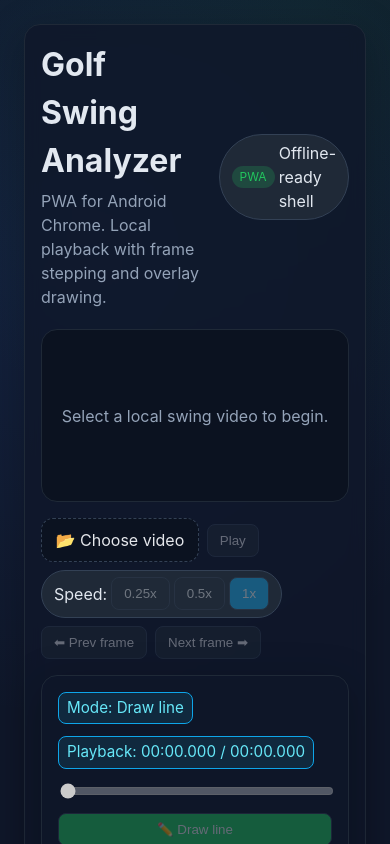
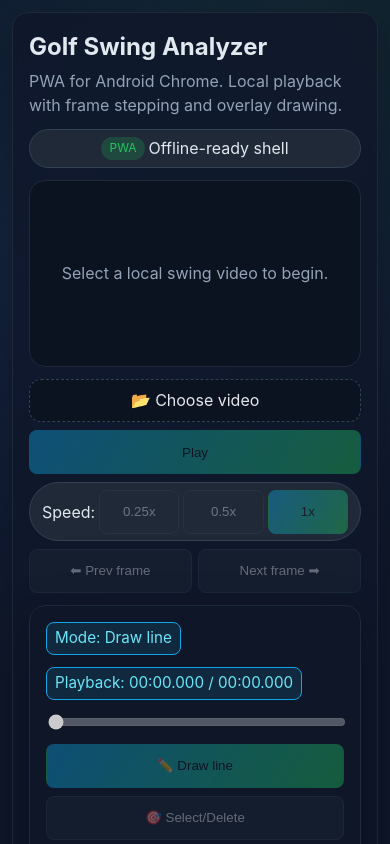
Before and after one commit to matsuatsu/pwa-movie-viewer, a React (Vite) app: page / in a window 390 px wide. Shown: the top 844 px of the page. Built offline with nearby package versions, Linux system fonts and the light colour scheme.

Commit message:
Improve mobile layout and controls

```diff
--- a/src/App.tsx
+++ b/src/App.tsx
@@ -296,11 +296,11 @@ function App() {
   };
 
   return (
-    <div className="panel" style={{ display: 'flex', flexDirection: 'column', gap: '1rem' }}>
-      <header style={{ display: 'flex', justifyContent: 'space-between', gap: '0.5rem', alignItems: 'center' }}>
+    <div className="panel app-shell">
+      <header className="hero-header">
         <div>
-          <h1 style={{ margin: 0 }}>Golf Swing Analyzer</h1>
-          <p style={{ margin: '0.25rem 0', color: '#94a3b8' }}>
+          <h1 className="title">Golf Swing Analyzer</h1>
+          <p className="subtitle">
             PWA for Android Chrome. Local playback with frame stepping and overlay drawing.
           </p>
         </div>
@@ -326,17 +326,23 @@ function App() {
           📂 Choose video
           <input type="file" accept="video/*" onChange={onFileChange} />
         </label>
-        <button onClick={handlePlayPause} disabled={!videoUrl}>
+        <button className="primary" onClick={handlePlayPause} disabled={!videoUrl}>
           {isPlaying ? 'Pause' : 'Play'}
         </button>
-        <div className="pill">
-          Speed:
+        <div className="pill speed-pill">
+          <span>Speed:</span>
           {[0.25, 0.5, 1].map((rate) => (
-            <button key={rate} onClick={() => handleRateChange(rate)} disabled={!videoUrl} style={{ background: playbackRate === rate ? '#0ea5e9' : undefined }}>
+            <button
+              key={rate}
+              onClick={() => handleRateChange(rate)}
+              disabled={!videoUrl}
+              className={playbackRate === rate ? 'active' : ''}
+            >
               {rate}x
             </button>
           ))}
         </div>
+        <div className="stepper">
           <button onClick={() => step(-1)} disabled={!videoUrl}>
             ⬅︎ Prev frame
           </button>
@@ -344,21 +350,31 @@ function App() {
             Next frame ➡︎
           </button>
         </div>
+      </div>
 
       <div className="panel" style={{ display: 'flex', flexDirection: 'column', gap: '0.75rem' }}>
         <div className="status-bar">
           <span className="chip">Mode: {mode === 'draw' ? 'Draw line' : 'Select/Delete'}</span>
           <span className="chip">Playback: {formattedTime(currentTime)} / {formattedTime(duration || 0)}</span>
-          {videoFile && <span className="chip">{videoFile.name}</span>}
+          {videoFile && <span className="chip file-chip">{videoFile.name}</span>}
         </div>
 
-        <input type="range" min={0} max={duration || 0} step={0.001} value={duration ? currentTime : 0} onChange={(e) => handleSeek(Number(e.target.value))} disabled={!videoUrl} />
+        <input
+          className="seek"
+          type="range"
+          min={0}
+          max={duration || 0}
+          step={0.001}
+          value={duration ? currentTime : 0}
+          onChange={(e) => handleSeek(Number(e.target.value))}
+          disabled={!videoUrl}
+        />
 
         <div className="controls">
-          <button onClick={() => setMode('draw')} disabled={!videoUrl} style={{ background: mode === 'draw' ? '#22c55e' : undefined }}>
+          <button onClick={() => setMode('draw')} disabled={!videoUrl} className={mode === 'draw' ? 'active' : ''}>
             ✏️ Draw line
           </button>
-          <button onClick={() => setMode('select')} disabled={!videoUrl} style={{ background: mode === 'select' ? '#22c55e' : undefined }}>
+          <button onClick={() => setMode('select')} disabled={!videoUrl} className={mode === 'select' ? 'active' : ''}>
             🎯 Select/Delete
           </button>
           <button onClick={deleteSelected} disabled={!selectedId}>
--- a/src/index.css
+++ b/src/index.css
@@ -25,7 +25,7 @@ a {
 #root {
   max-width: 1200px;
   margin: 0 auto;
-  padding: 1.5rem;
+  padding: 1.25rem;
 }
 
 button {
@@ -36,6 +36,7 @@ button {
   padding: 0.5rem 0.75rem;
   cursor: pointer;
   transition: transform 0.1s ease, box-shadow 0.1s ease, background 0.1s ease;
+  min-height: 44px;
 }
 
 button:hover:not(:disabled) {
@@ -59,6 +60,29 @@ input[type='range'] {
   gap: 0.5rem;
 }
 
+.app-shell {
+  display: flex;
+  flex-direction: column;
+  gap: 1rem;
+}
+
+.hero-header {
+  display: flex;
+  justify-content: space-between;
+  gap: 0.75rem;
+  align-items: center;
+}
+
+.title {
+  margin: 0;
+  font-size: clamp(1.5rem, 3vw, 2rem);
+}
+
+.subtitle {
+  margin: 0.25rem 0 0;
+  color: #94a3b8;
+}
+
 .pill {
   display: inline-flex;
   align-items: center;
@@ -67,6 +91,18 @@ input[type='range'] {
   border: 1px solid #334155;
   padding: 0.4rem 0.75rem;
   border-radius: 999px;
+}
+
+.pill button {
+  padding: 0.35rem 0.6rem;
+}
+
+.pill button.active,
+.controls button.active,
+.primary {
+  background: linear-gradient(120deg, #0ea5e9, #22c55e);
+  color: #0b1220;
+  border-color: transparent;
 }
 
 .tag {
@@ -123,6 +159,12 @@ canvas.overlay {
   align-items: center;
 }
 
+.stepper {
+  display: grid;
+  grid-template-columns: repeat(auto-fit, minmax(160px, 1fr));
+  gap: 0.4rem;
+}
+
 .status-bar {
   display: flex;
   gap: 0.75rem;
@@ -130,6 +172,13 @@ canvas.overlay {
   align-items: center;
   font-size: 0.95rem;
   color: #cbd5e1;
+}
+
+.file-chip {
+  max-width: 100%;
+  overflow: hidden;
+  text-overflow: ellipsis;
+  white-space: nowrap;
 }
 
 .chip {
@@ -159,3 +208,66 @@ canvas.overlay {
 input[type='file'] {
   display: none;
 }
+
+.seek {
+  accent-color: #22c55e;
+}
+
+@media (max-width: 768px) {
+  #root {
+    padding: 1rem;
+  }
+
+  .app-shell {
+    gap: 0.75rem;
+  }
+
+  .hero-header {
+    flex-direction: column;
+    align-items: flex-start;
+    text-align: left;
+  }
+
+  .toolbar {
+    flex-direction: column;
+    align-items: stretch;
+  }
+
+  .toolbar > * {
+    width: 100%;
+    justify-content: center;
+  }
+
+  .pill {
+    width: 100%;
+    justify-content: center;
+  }
+
+  .stepper {
+    width: 100%;
+  }
+
+  .controls {
+    grid-template-columns: repeat(auto-fit, minmax(140px, 1fr));
+  }
+
+  .status-bar {
+    flex-direction: column;
+    align-items: flex-start;
+  }
+}
+
+@media (max-width: 520px) {
+  #root {
+    padding: 0.75rem;
+  }
+
+  .controls {
+    grid-template-columns: 1fr;
+  }
+
+  .pill button {
+    flex: 1;
+    min-width: 0;
+  }
+}
```
Lines whose indentation alone changed are shown as unchanged.
